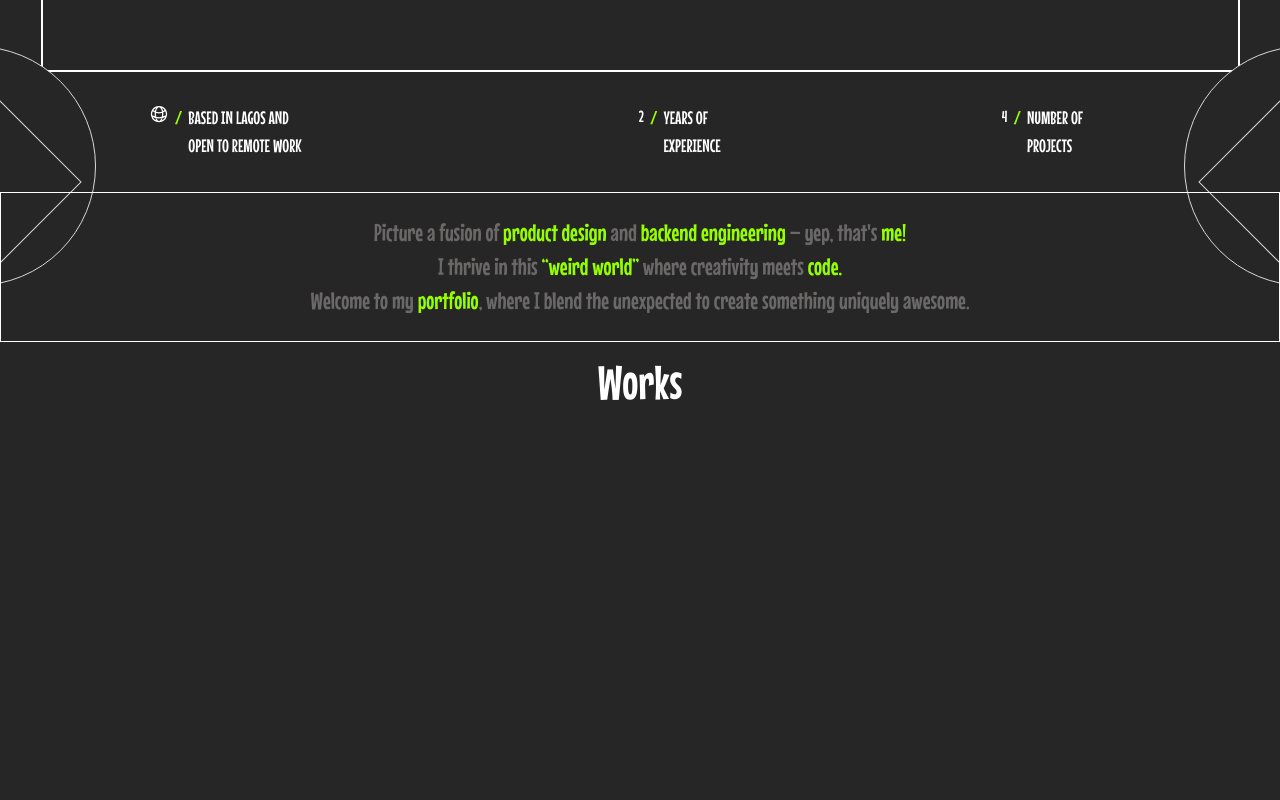
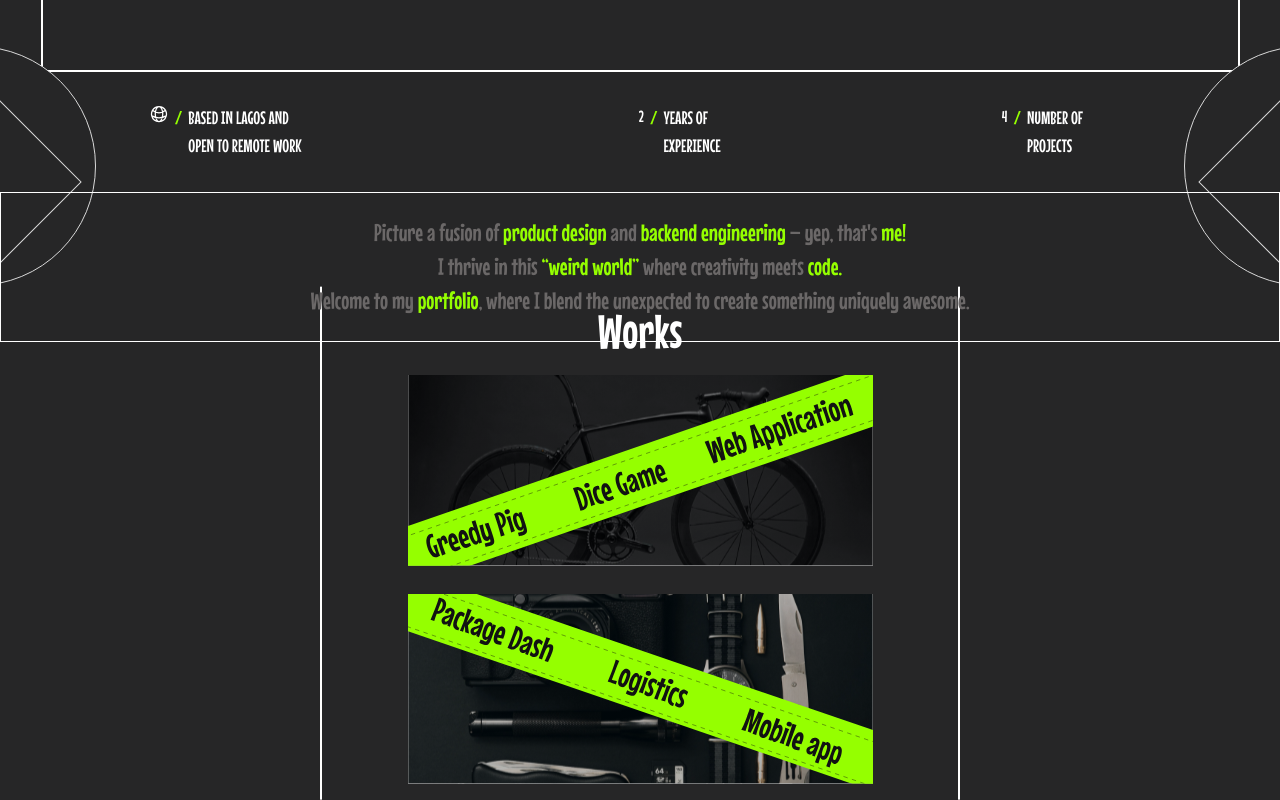
Before and after one commit to glamboyosa/rp, a Next.js app: page / in a window 1280 px wide. Shown: the part 354-1154 px from the top of the page. Before the commit the page ends 800 px from the top, so only its background shows below. Built offline with nearby package versions, Linux system fonts and the light colour scheme; a web font is replaced by a local one.

Commit message:
feat: next section

```diff
--- a/app/page.js
+++ b/app/page.js
@@ -1,7 +1,6 @@
 import Image from "next/image";
 import { sofia } from "./font";
 import { cn } from "./utils";
-import { useRouter } from "next/navigation";
 import { Links } from "./links";
 
 export default function Home() {
@@ -18,7 +17,7 @@ export default function Home() {
         </p>
         <Links />
       </header>
-      <div class="p-6  flex items-center justify-center">
+      <div id="home" class="p-6  flex items-center justify-center">
         <div className="p-24 -mt-6 border-r-2 uppercase border-white border-l-2">
           <div className="relative mb-8">
             <h1 className="text-4xl absolute inset-y-0 -top-1.5  z-20  text-primary md:text-6xl">
@@ -64,7 +63,10 @@ export default function Home() {
 
       <div class="h-60 w-60 bg-inherit border-shapes absolute inset-y-0 -right-36 top-1/2 border rounded-full rotate-90"></div>
       <div class="h-60 w-60 bg-inherit border-shapes absolute inset-y-0 -right-52 top-[52%] border rotate-45"></div>
-      <div class="w-full text-lg md:text-2xl gap-0.5 border text-offBlack p-6 flex items-center justify-center flex-col border-white relative z-20">
+      <div
+        id="about"
+        class="w-full text-lg md:text-2xl gap-0.5 border text-offBlack p-6 flex items-center justify-center flex-col border-white relative z-20"
+      >
         <div>
           Picture a fusion of{" "}
           <span className="text-primary">product design</span> and{" "}
@@ -82,7 +84,33 @@ export default function Home() {
           blend the unexpected to create something uniquely awesome.
         </div>
       </div>
-      <h3 className="text-4xl md:text-5xl text-center text-white mt-4">Works</h3>
+
+      <div class="absolute top-[48%]  left-1/2 -translate-x-1/2 p-2 translate-y-1/2 border-l-2 border-r-2 border-white   gap-6 items-center justify-center">
+        <h3
+          id="works"
+          className="text-4xl pt-3  md:text-5xl text-center text-white"
+        >
+          Works
+        </h3>
+        <div className="flex mt-5 items-center justify-center">
+          <Image
+            src="/bike.svg"
+            width={400}
+            height={400}
+            alt="bike"
+            className="mb-2 w-3/4 h-full items-center"
+          />
+        </div>
+        <div className="flex mt-5 items-center justify-center">
+          <Image
+            src="/pack.svg"
+            width={400}
+            height={400}
+            alt="bike"
+            className="mb-2 w-3/4 h-full items-center"
+          />
+        </div>
+      </div>
     </main>
   );
 }
```
Also changed, not shown: public/bike.svg (added), public/pack.svg (added).
